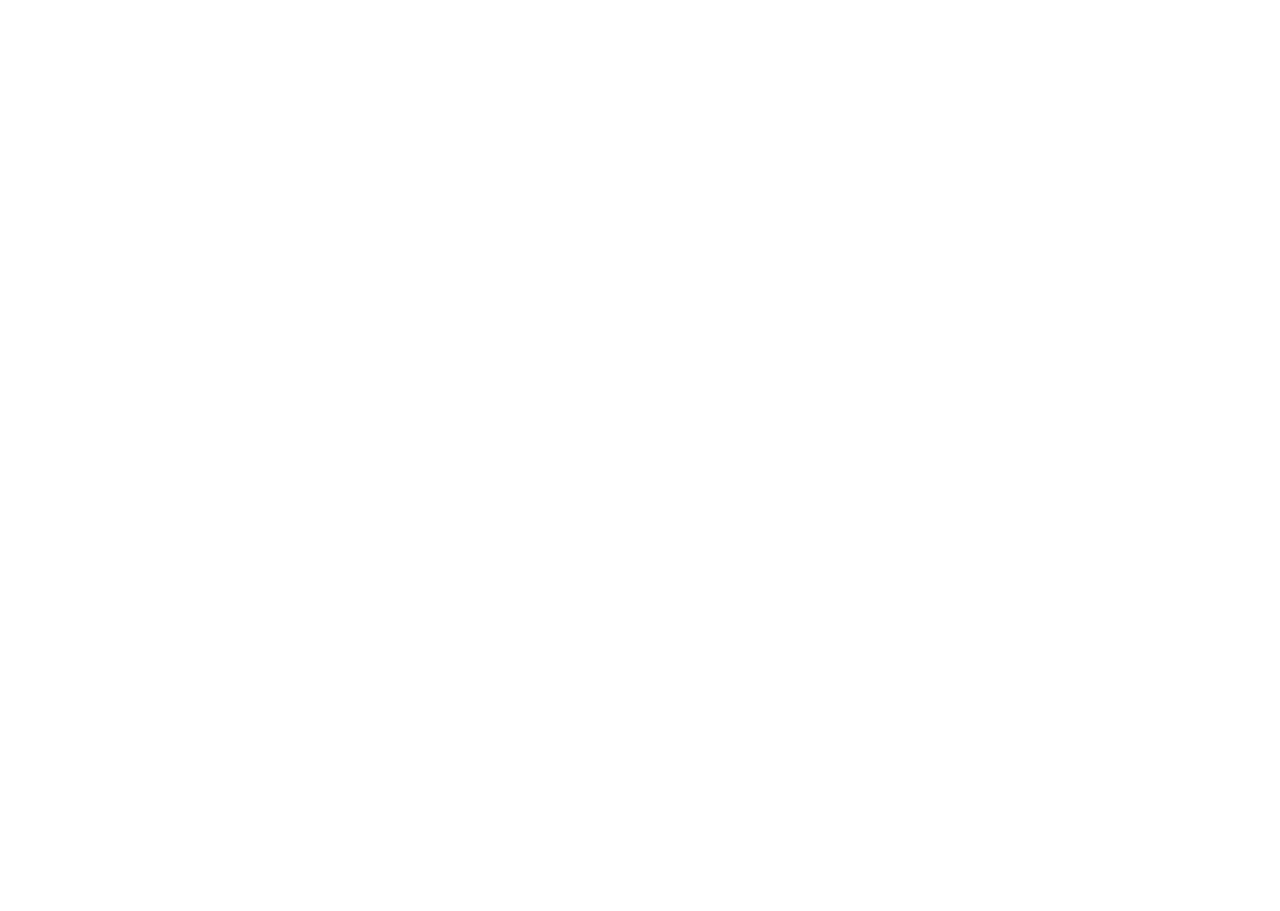
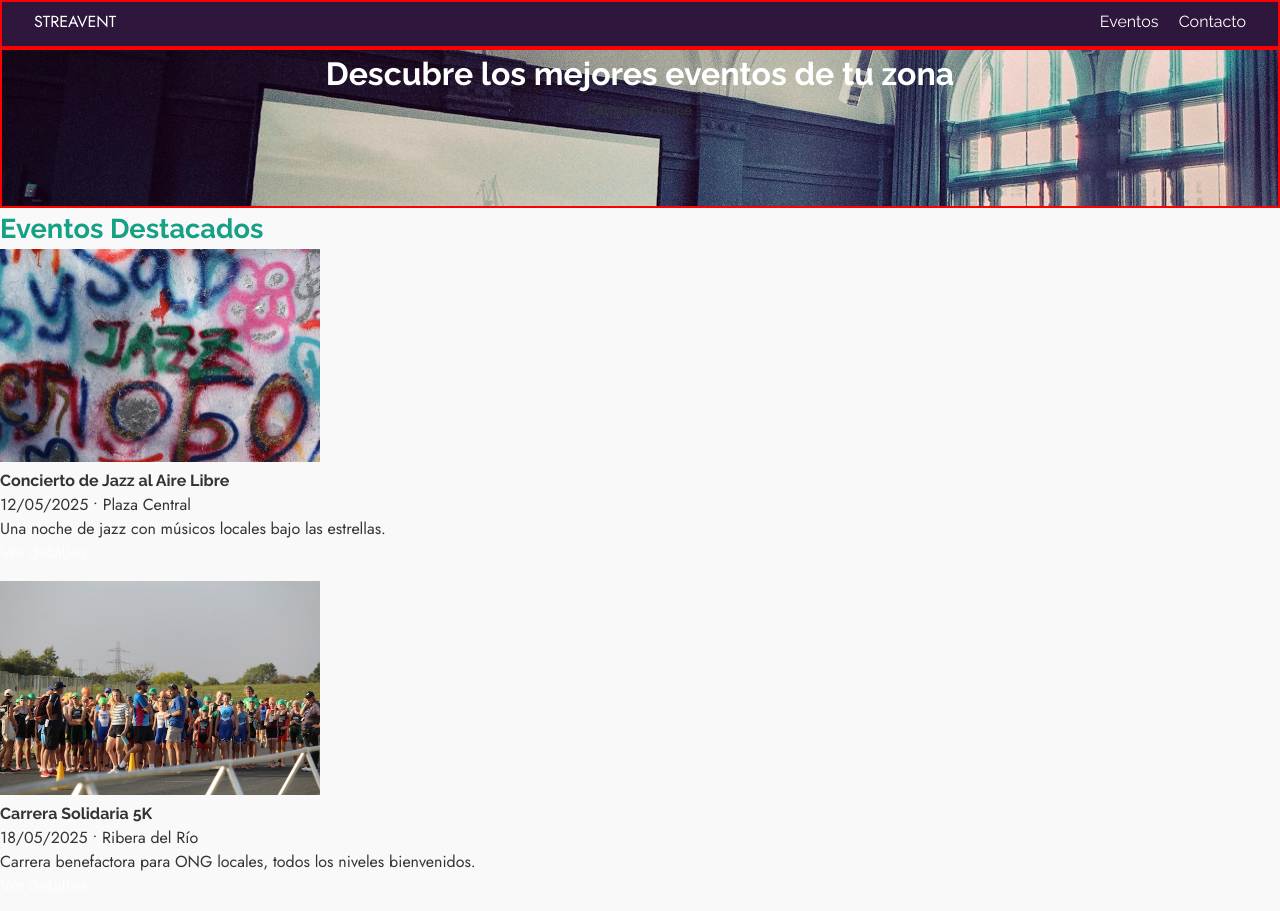
Before and after one commit to moisescolman/EvaluacionHTMLCSS, a plain HTML site: page index.html in a window 1280 px wide. Shown: the top 911 px of the page. Before the commit the page ends 800 px from the top, so only its background shows below. Drawn offline with Linux system fonts and the light colour scheme.

Commit message:
contacto creado

```diff
--- a/css/style.css
+++ b/css/style.css
@@ -1,31 +1,117 @@
-
+@font-face {
+    font-family: 'RalewayBold';
+    src: url("../fonts/Raleway-Bold.ttf") format('truetype');
+    font-style: normal;
+    font-weight: normal;
+}
+@font-face {
+    font-family: 'Raleway';
+    src: url("../fonts/Raleway-Regular.ttf") format('truetype');
+    font-style: normal;
+    font-weight: normal;
+}
+@font-face {
+    font-family: 'Jost';
+    src: url("../fonts/Jost-Regular.ttf") format('truetype');
+    font-style: normal;
+    font-weight: normal;
+}
 :root {
     --color-fondo: #F9F9F9;
-    --color-primario: #2C3E50;
+    --color-primario: #2e163d;
     --color-secundario: #E67E22;
     --color-acento: #16A085;
     --color-texto: #333333;
     --color-blanco: #FFFFFF;
 
-    --fuente-principal: sans-serif;
-    --fuente-secundaria: serif;
-
     --espacio: 1rem;
     --radio-borde: 0.5rem;
-  }
+}
 
 
-  * {
+* {
     box-sizing: border-box;
     margin: 0;
     padding: 0;
-  }
+}
 
 
-
-  body {
-    font-family: var(--fuente-principal);
+body {
+    font-family: Raleway;
     background-color: var(--color-fondo);
     color: var(--color-texto);
     line-height: 1.5;
+}
+nav {
+    border: 2px red solid;
+    display: flex;
+    justify-content: space-between;
+    background-color: var(--color-primario);
+    color: var(--color-blanco);
+    min-height: 3rem;
+    padding-left: 2rem;
+    padding-right: 2rem;
+    padding-top: 0.5rem;
+}
+li {
+    display: inline;
+    color: var(--color-blanco);
+    margin-left: 1rem;
+
+}
+a {
+    color: var(--color-blanco);
+    text-decoration: none;
+
+}
+h1 {
+    font-family: RalewayBold;
+    color: var(--color-blanco);
+    font-size: 2rem;
+}
+h2 {
+    font-family: RalewayBold;
+    color: var(--color-acento);
+    font-size: 1.7rem;
+}
+h3 {
+    font-family: RalewayBold;
+    font-size: 1rem;
+}
+p {
+    font-family: Jost;
+}
+.main-header {
+    background-image: url("../img/main_hero_bg.jpg");
+    object-fit: cover;
+    min-height: 10rem;
+    border: 2px red solid;
+    text-align: center;
+
+}
+.h1titulo {
+    color: var(--color-primario);
+}
+footer {
+    background-color: var(--color-primario);
+    min-height: 5rem;
+    position: relative;
+    bottom: 0;
+    left:0;
+    text-align: center;
+}
+footer p {
+    color: var(--color-blanco);
+}
+
+.tarjeta-evento>img {
+    min-height: 2rem;
+    width: 20rem;
+    object-fit: cover   ;
+}
+
+.grid-eventos {
+    display: grid;
+    gap: var(--espacio);
+    grid-template-columns: 1fr;
   }
--- a/index.html
+++ b/index.html
@@ -3,11 +3,75 @@
 <head>
     <meta charset="UTF-8">
     <meta name="viewport" content="width=device-width, initial-scale=1.0">
-    <title>Home - Eventos</title>
-    <link rel="stylesheet" href="./">
+    <title>STREAVENT - Home</title>
+    <link rel="stylesheet" href="./css/style.css">
 </head>
 <body>
+<nav id="navprincipal">
+    <div class="logoimg">
+        <p>STREAVENT</p>
+    </div>
+    <div class="menubar">
+        <ul>
+            <li><a href="./index.html>Inicio"</a></li>
+            <li><a href="eventos.html">Eventos</a></li>
+            <li><a href="./pages/contacto.html">Contacto</a></li>
+        </ul>
+    </div>
 
+</nav>
+<header id="main-header" class="main-header">
+
+    <h1 id="h1titulo">Descubre los mejores eventos de tu zona</h1>
+    <p>Participa online</p>
+
+</header>
+<main>
+
+    <section class="eventos-destacados">
+
+        <h2>Eventos Destacados</h2>
+        <div class="grid-eventos">
+
+          <article class="tarjeta-evento">
+            <img src="./img/events-img/1.jpg" alt="Concierto de Jazz" />
+            <div class="contenido-evento">
+              <h3>Concierto de Jazz al Aire Libre</h3>
+              <p class="datos">12/05/2025 • Plaza Central</p>
+              <p>Una noche de jazz con músicos locales bajo las estrellas.</p>
+              <a href="pages/detalle-evento.html?id=1" class="boton-reserva">Ver detalles</a>
+            </div>
+          </article>
+
+          <article class="tarjeta-evento">
+            <img src="./img/events-img/2.jpg" alt="Carrera Solidaria 5K" />
+            <div class="contenido-evento">
+              <h3>Carrera Solidaria 5K</h3>
+              <p class="datos">18/05/2025 • Ribera del Río</p>
+              <p>Carrera benefactora para ONG locales, todos los niveles bienvenidos.</p>
+              <a href="pages/detalle-evento.html?id=2" class="boton-reserva">Ver detalles</a>
+            </div>
+          </article>
+
+          <article class="tarjeta-evento">
+            <img src="./img/events-img/4.jpg" alt="Presentación de Libros de Autores Locales" />
+            <div class="contenido-evento">
+              <h3>Presentación de Libros de Autores Locales</h3>
+              <p class="datos">20/05/2025 • San Mamés</p>
+              <p>Presentación de libros de autores locales.</p>
+              <a href="pages/detalle-evento.html?id=2" class="boton-reserva">Ver detalles</a>
+            </div>
+          </article>
+
+        </div>
+      </section>
+
+
+</main>
+<footer class="navfooter">
+    <p>&copy; 2025 STREAVENT</p>
+
+</footer>
 
 </body>
 </html>
```
Also changed, not shown: pages/contacto.html (added, +65 -0 lines), fonts/Jost-Regular.ttf (added), fonts/Raleway-Bold.ttf (added), fonts/Raleway-Regular.ttf (added), img/events-img/1.jpg (added), img/events-img/2.jpg (added), img/events-img/3.jpg (added), img/events-img/4.jpg (added), img/events-img/5.jpg (added), img/events-img/6.jpg (added), img/main_hero_bg.jpg (added), 1 other file.
